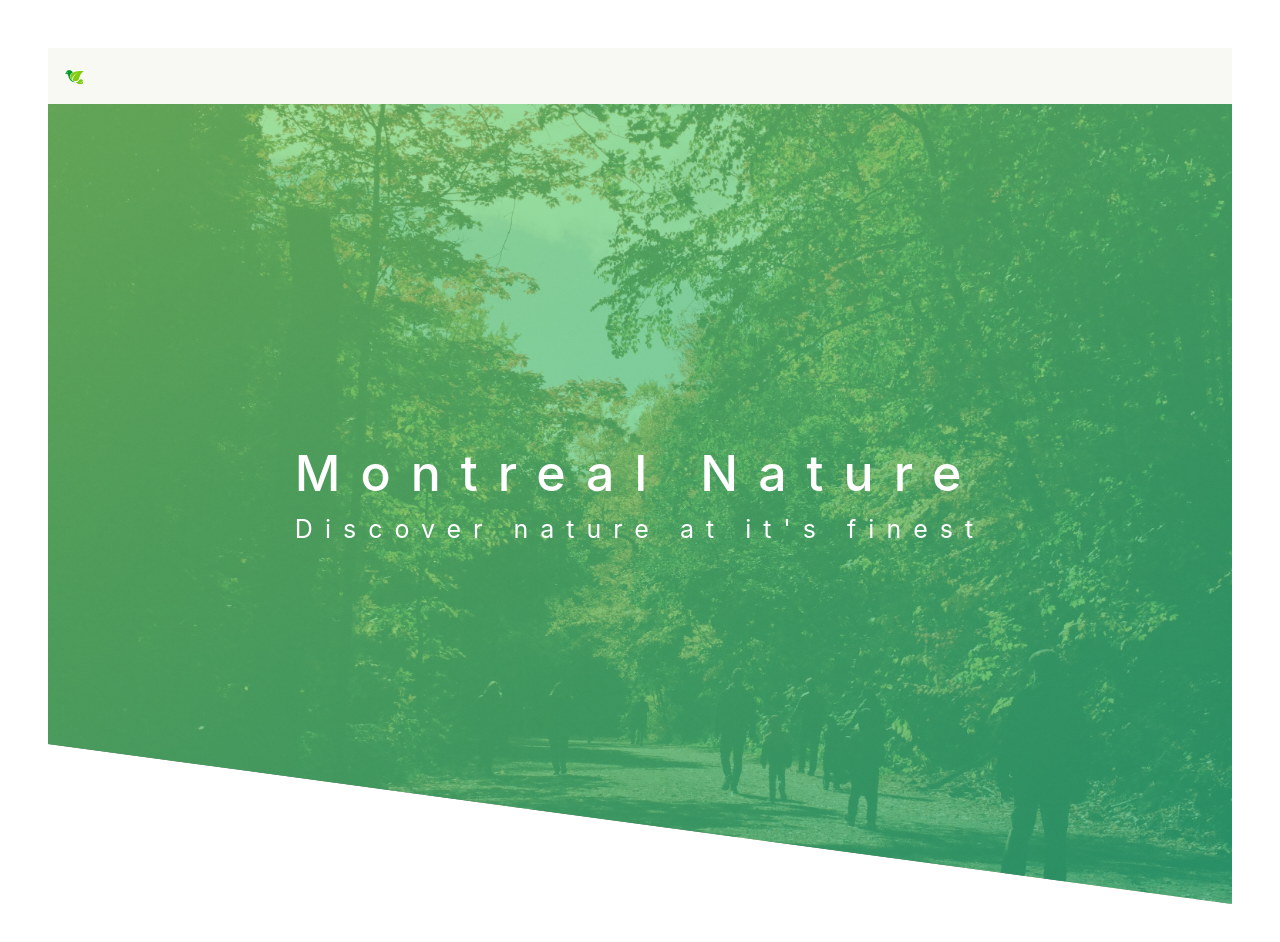
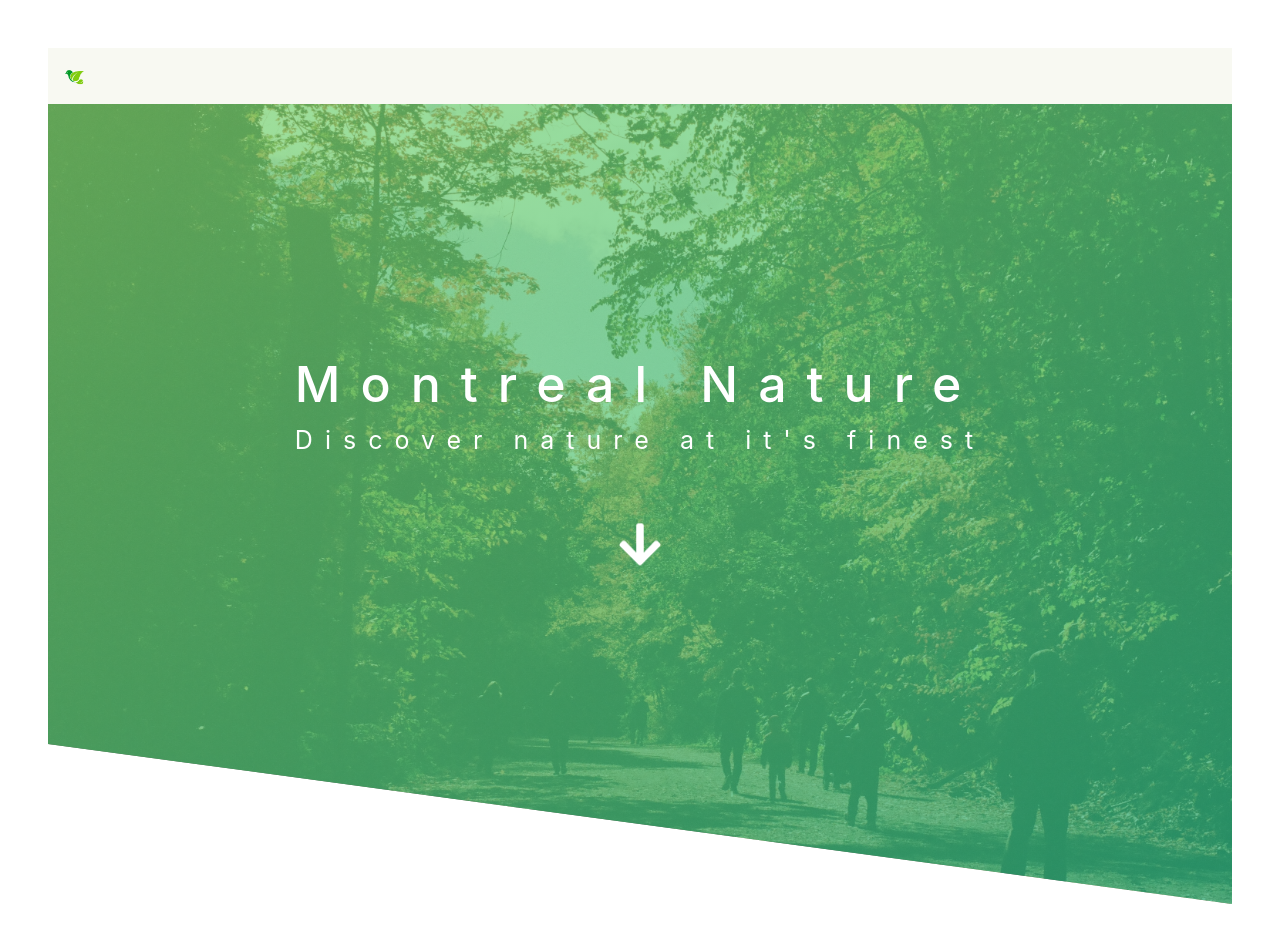
Before and after one commit to rayeshrajah/montreal_nature, a React (Create React App) app: page / in a window 1280 px wide. Shown: the top 942 px of the page. Built offline with nearby package versions, Linux system fonts and the light colour scheme.

Commit message:
added icons and made animation for icon

```diff
--- a/src/App.js
+++ b/src/App.js
@@ -2,6 +2,10 @@ import './App.css';
 import './components/Navbar'
 import Navbar from './components/Navbar';
 import Intro from './components/Intro';
+import { library } from '@fortawesome/fontawesome-svg-core'
+import { fab } from '@fortawesome/free-brands-svg-icons'
+import { faCheckSquare, faCoffee, faArrowDown } from '@fortawesome/free-solid-svg-icons'
+library.add(fab, faCheckSquare, faCoffee, faArrowDown)
 
 function App() {
   return (
--- a/src/components/Intro.js
+++ b/src/components/Intro.js
@@ -1,5 +1,6 @@
 import React from 'react';
 import "../styles/Intro.css";
+import { FontAwesomeIcon } from '@fortawesome/react-fontawesome'
 
 export default function Intro(){
     return (
@@ -7,7 +8,7 @@ export default function Intro(){
             <div className="intro-text-container">
                 <h1>Montreal Nature</h1>
                 <p>Discover nature at it's finest</p>
-                <span></span>
+                <span><FontAwesomeIcon icon="arrow-down" size="3x"/></span>
             </div>
         </div>
     );
--- a/src/styles/Intro.css
+++ b/src/styles/Intro.css
@@ -30,6 +30,20 @@
     }
 }
 
+@keyframes bounce {
+    0%{
+        transform: translateY(0px);
+    }
+
+    50%{
+        transform: translateY(20px);
+    }
+
+    100%{
+        transform: translateY(0px);
+    }
+}
+
 .intro-main-container{
     display: flex;
     justify-content: center;
@@ -43,6 +57,7 @@
 }
 
 .intro-text-container{
+    height: 300px;
     display: flex;
     flex-direction: column;
 }
@@ -58,3 +73,14 @@
     letter-spacing: 12px;
     animation: moveInRight 1s;
 }
+
+.intro-text-container > span{
+    display: flex;
+    height: 100px;
+    justify-content: center;
+    padding-top: 40px;
+}
+
+.intro-text-container > span > svg{
+    animation: bounce 2s infinite
+}
```
